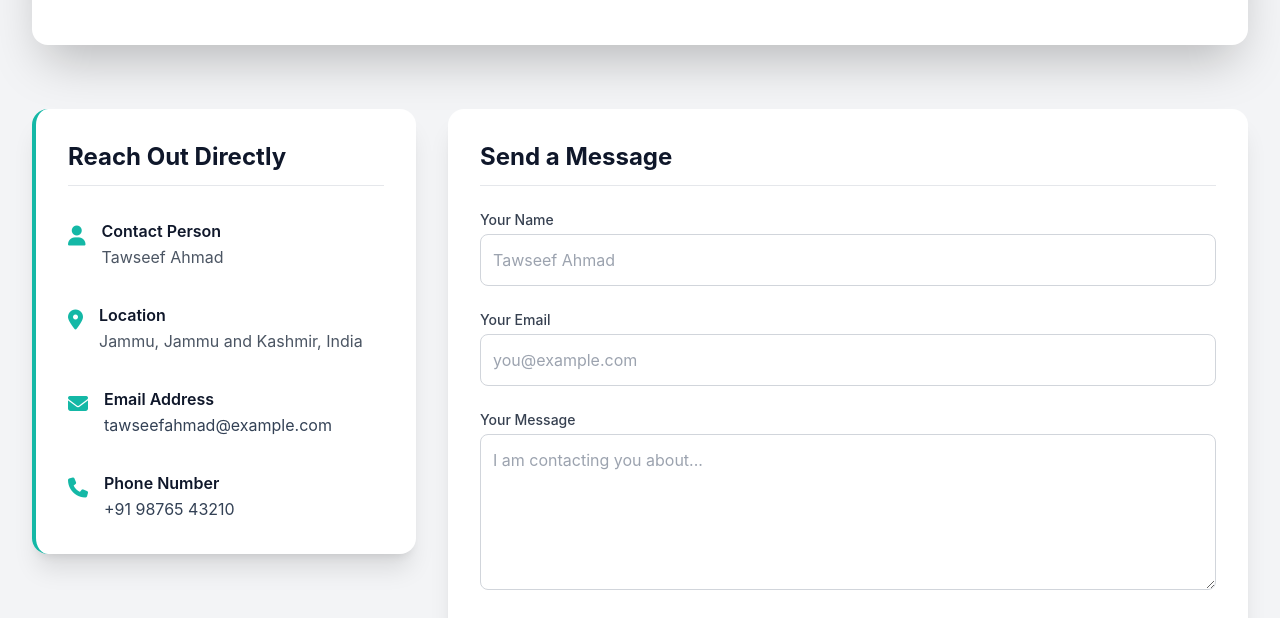
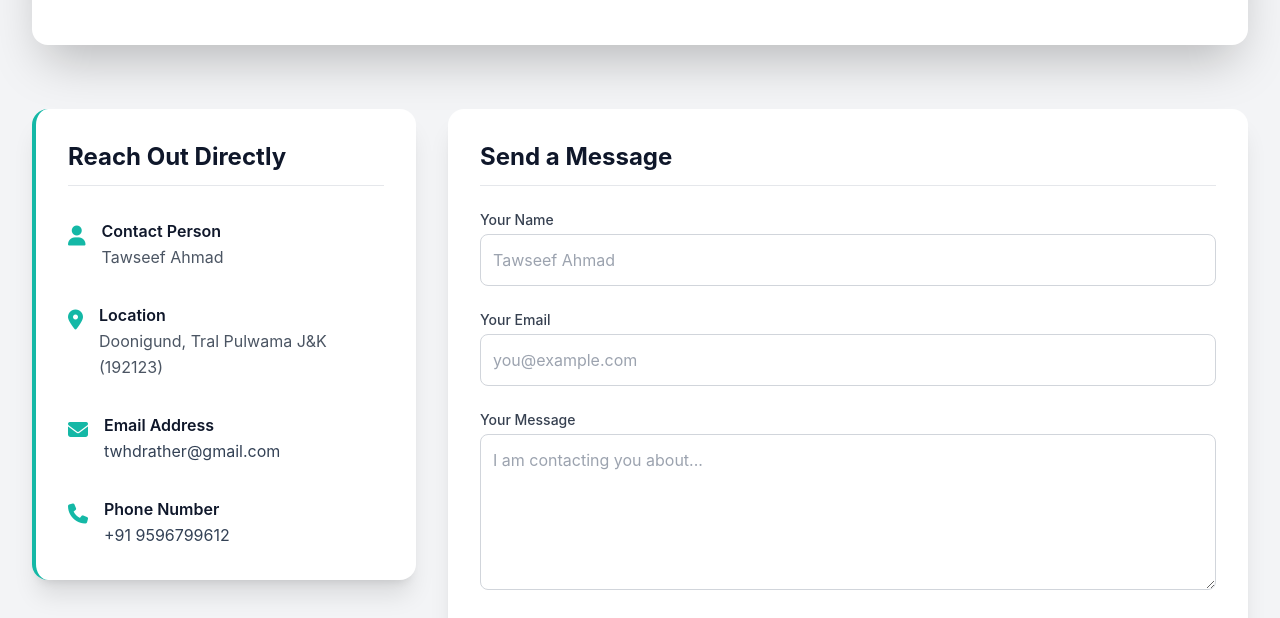
Before and after one commit to Tawseef-Rather/my_portfolio, a plain HTML site: page contact.html in a window 1280 px wide. Shown: the part 306-924 px from the top of the page. Drawn offline with nearby package versions, Linux system fonts and the light colour scheme.

Commit message:
contact.html

```diff
--- a/contact.html
+++ b/contact.html
@@ -150,7 +150,7 @@
                     <i class="fas fa-map-marker-alt text-accent-teal text-xl mt-1 flex-shrink-0"></i>
                     <div>
                         <p class="font-semibold text-primary-dark">Location</p>
-                        <p class="text-gray-600">Jammu, Jammu and Kashmir, India</p>
+                        <p class="text-gray-600">Doonigund, Tral Pulwama J&K (192123)</p>
                     </div>
                 </div>
 
@@ -158,7 +158,7 @@
                     <i class="fas fa-envelope text-accent-teal text-xl mt-1 flex-shrink-0"></i>
                     <div>
                         <p class="font-semibold text-primary-dark">Email Address</p>
-                        <a href="mailto:tawseefahmad@example.com" class="text-primary-light hover:text-accent-teal transition duration-200 break-all">tawseefahmad@example.com</a>
+                        <a href="mailto:tawseefahmad@example.com" class="text-primary-light hover:text-accent-teal transition duration-200 break-all">twhdrather@gmail.com</a>
                     </div>
                 </div>
 
@@ -166,7 +166,7 @@
                     <i class="fas fa-phone text-accent-teal text-xl mt-1 flex-shrink-0"></i>
                     <div>
                         <p class="font-semibold text-primary-dark">Phone Number</p>
-                        <a href="tel:+919876543210" class="text-primary-light hover:text-accent-teal transition duration-200">+91 98765 43210</a>
+                        <a href="tel:+919876543210" class="text-primary-light hover:text-accent-teal transition duration-200">+91 9596799612</a>
                         <!-- Removed (Placeholder) here -->
                     </div>
                 </div>
```
